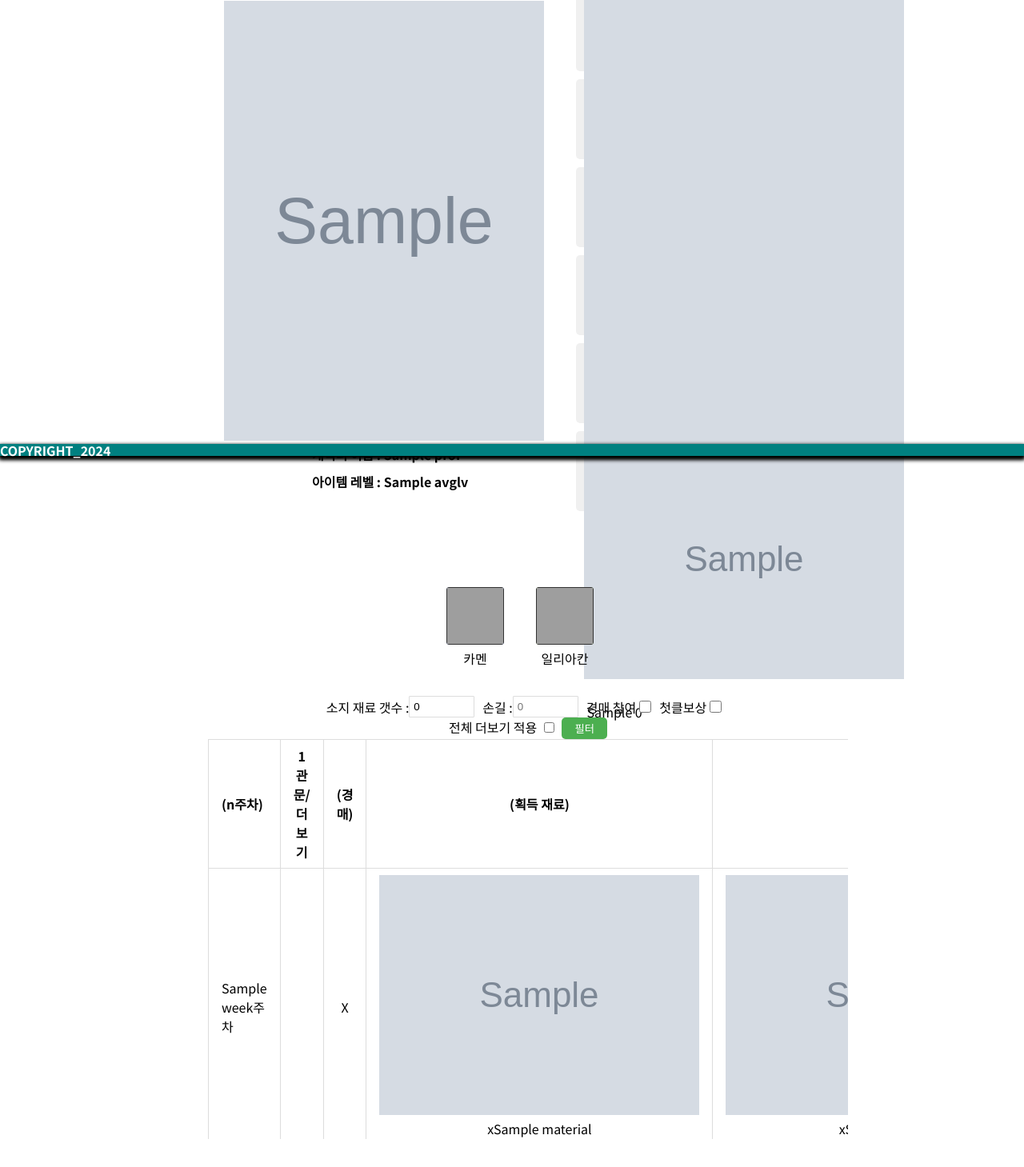
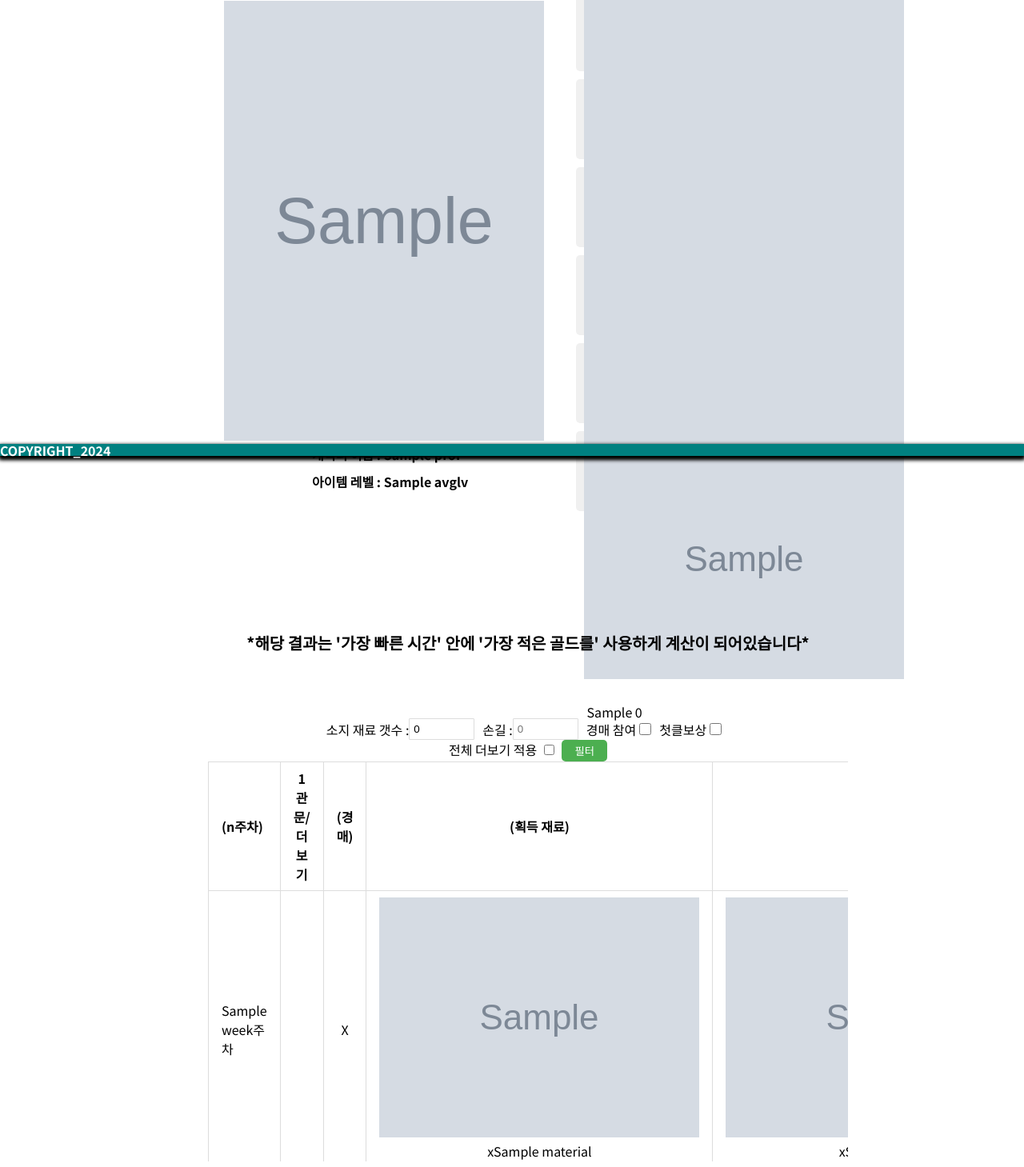
Before and after one commit to bk-jeong/SoldeskTeamproject, a Django app: template loaproject/loaCalc/templates/Calculator.html in a window 1280 px wide. Shown: the part 230-1689 px from the top of the page at 80% size. Before the commit the page ends 1654 px from the top, so only its background shows below. Run offline with Django 4.2, Linux system fonts and the light colour scheme; the template is opened without the code that fills it: most values are stand-ins (such as "Sample title", 1, 10 or a date in 2020); grey boxes marked "Sample" are stand-in pictures; parts of the project's set-up code (start-up, migrations or seed data) failed here and were passed over; grey boxes are pictures that could not be loaded.

Commit message:
0313_update

```diff
--- a/loaproject/loaCalc/static/css/result.css
+++ b/loaproject/loaCalc/static/css/result.css
@@ -5,6 +5,12 @@ body {
   max-width: 800px;
   margin: 0 auto;
   position: relative;
+}
+
+.instruction {
+  margin-top: 70px;
+  font-size: 20px;
+  font-weight: 600;
 }
 
 .count_ingredient {
@@ -16,38 +22,6 @@ body {
   justify-content: center;
   align-items: center;
   flex-direction: column;
-}
-
-.area_raid_result {
-  display: flex;
-  align-items: center;
-}
-
-.character {
-  display: flex;
-  flex-direction: column;
-  align-items: center;
-  margin-right: 20px;
-}
-
-.character img {
-  width: 70px;
-  height: 70px;
-}
-
-.character span {
-  margin-top: 5px;
-}
-
-.kamenimg {
-  width: 100px;
-  height: 100px;
-}
-
-.kamen {
-  color: white;
-  font-size: 24px;
-  margin-top: 10px;
 }
 
 .tableContainer {
@@ -92,7 +66,7 @@ body {
 .quickSlot {
   display: flex;
   align-items: center;
-  margin-top: 20px;
+  margin-top: 80px;
 }
 
 .quickSlot input[type="number"],
--- a/loaproject/loaCalc/templates/result.html
+++ b/loaproject/loaCalc/templates/result.html
@@ -1,22 +1,8 @@
 {%load static%}
 <div role="tabpanel" id="tabpanel">
   <div class="container">
-    <div class="area_raid_result">
-          <div class="character">
-            <input type="radio" id="kamen_info" name="raidName" value="1" />
-            <label for="kamen_info" id="kamen_info_label">
-              <img src="https://i.imgur.com/inTtFRH.png" alt="카멘" draggable="false" />
-            </label>
-            <span>카멘</span>
-          </div>
-
-          <div class="character">
-            <input type="radio" id="illiakan_info" name="raidName" value="0" />
-            <label for="illiakan_info" id="illiakan_info_label">
-              <img src="https://i.imgur.com/QXnwSY8.png" alt="일리아칸" draggable="false" />
-            </label>
-            <span>일리아칸</span>
-          </div>
+    <div class="instruction">
+     *해당 결과는 '가장 빠른 시간' 안에 '가장 적은 골드를' 사용하게 계산이 되어있습니다*<br>
     </div>
 
     <div>
```
